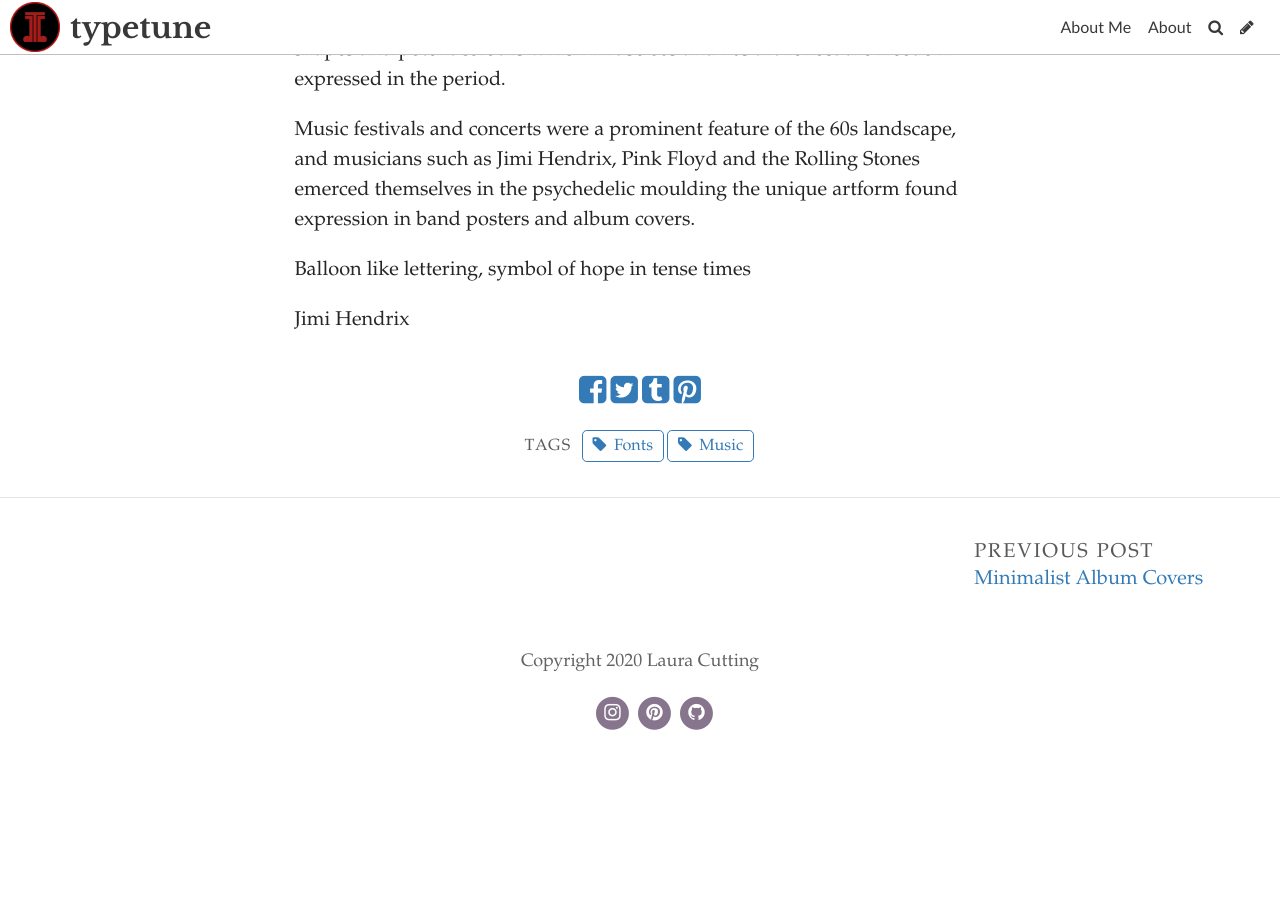
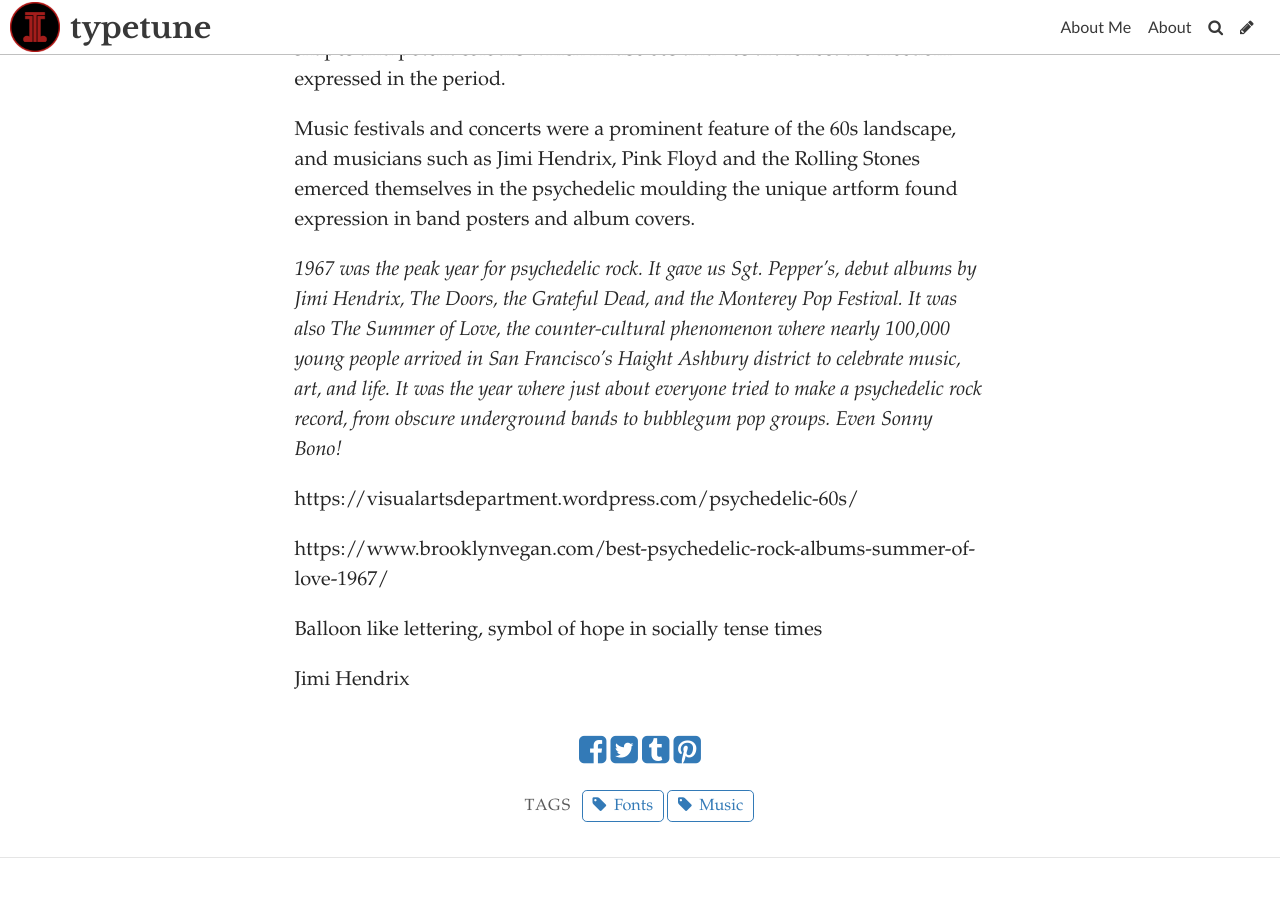
Before and after one commit to lauracutting/typetune, a Jekyll site: the page built from _posts/2020-10-28-groovy-baby.md, in a window 1280 px wide and 900 px high, scrolled down 441 px. Shown: the top 897 px of the window. Built offline with Jekyll 4.4.1, drawn with Linux system fonts in a browser that asks for light colours; some web fonts are replaced; before the commit the page ends 1201 px from its top, so only the background shows below that.

Commit message:
Update Post “2020-10-28-groovy-baby”

```diff
--- a/_posts/2020-10-28-groovy-baby.md
+++ b/_posts/2020-10-28-groovy-baby.md
@@ -12,8 +12,12 @@
 
 Music festivals and concerts were a prominent feature of the 60s landscape, and musicians such as Jimi Hendrix, Pink Floyd and the Rolling Stones emerced themselves in the psychedelic moulding the unique artform found expression in band posters and album covers.
 
+*1967 was the peak year for psychedelic rock. It gave us Sgt. Pepper’s, debut albums by Jimi Hendrix, The Doors, the Grateful Dead, and the Monterey Pop Festival. It was also The Summer of Love, the counter-cultural phenomenon where nearly 100,000 young people arrived in San Francisco’s Haight Ashbury district to celebrate music, art, and life. It was the year where just about everyone tried to make a psychedelic rock record, from obscure underground bands to bubblegum pop groups. Even Sonny Bono!*
 
+https://visualartsdepartment.wordpress.com/psychedelic-60s/
 
- Balloon like lettering, symbol of hope in tense times
+https://www.brooklynvegan.com/best-psychedelic-rock-albums-summer-of-love-1967/
+
+ Balloon like lettering, symbol of hope in socially tense times
 
 Jimi Hendrix
```
